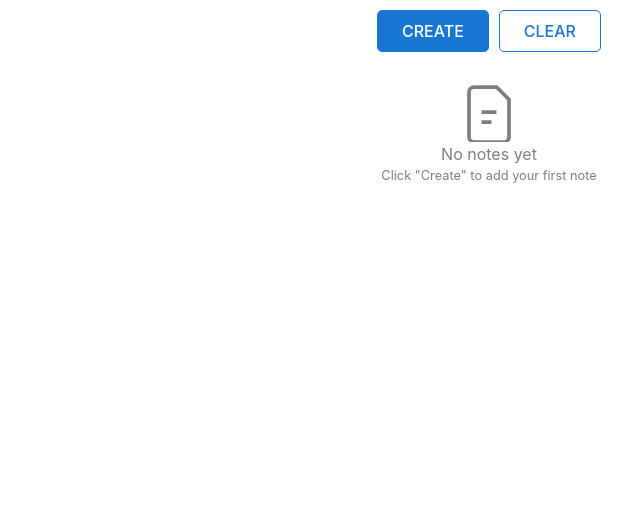
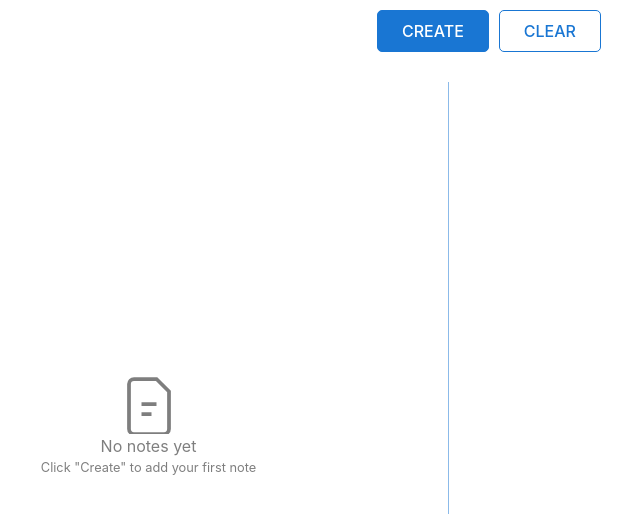
Before and after one commit to Ralchuk/Notes, a React (Vite) app: page / in a window 1280 px wide. Shown: the top 514 px of the page, without its empty margins (151-791 px from the left). Built offline with nearby package versions, Linux system fonts and the light colour scheme.

Commit message:
Working on dz7

```diff
--- a/src/app/App.tsx
+++ b/src/app/App.tsx
@@ -1,4 +1,5 @@
 import Note from '@/entities/note/note';
+
 
 
 function App() {
--- /dev/null
+++ b/src/app/trainy.tsx
@@ -0,0 +1,10 @@
+
+const Box = () => {
+    return (
+        <div className="h-full min-h-[300px] bg-blue-200 w-full min-w-300px">
+
+        </div>
+    )
+};
+
+export default Box;
--- a/src/entities/note/note.tsx
+++ b/src/entities/note/note.tsx
@@ -10,8 +10,8 @@ import {
 } from "./model/types";
 import { useEffect, useRef, useReducer } from "react";
 
-const container = "flex flex-col items-center w-full min-h-screen";
-const noteContainer = "flex flex-col  pt-[10px] pb-[30px] gap-[15px] w-fit";
+const container = "flex flex-col items-center w-full  items-center min-h-screen";
+const noteHeader = "flex flex-col  pt-[10px] pb-[30px] gap-[15px]";
 const headerNote = "flex flex-col items-center gap-[15px] w-[350px]";
 const headerNoteBtn = "flex flex-row gap-[10px]";
 const btnCreate =
@@ -21,9 +21,11 @@ const btnClear =
 const formContainer = "flex flex-col gap-[10px] w-full";
 const btnClose =
   "flex self-center uppercase px-6 py-2 text-white bg-[#1976d3] rounded-[5px] font-[Roboto, sans-serif] font-medium w-fit transition-all duration-200 hover:bg-white hover: border-[#1976d3] hover: border-[1px] hover:text-[#1976d3] cursor-pointer";
-const arrContainer = "flex flex-col gap-[20px] px-[20px] w-full";
 
-const StatusWrapper = "flex flex-col   px-[30px] py-[10px] gap-[20px]";
+const noteBody = "flex w-full flex-1"
+const sidebar = "flex flex-col flex-1 gap-[20px] px-[20px] w-full max-w-[600px]  border-r-[1px] border-[#1976d3]/50 mb-[30px]";
+
+const StatusWrapper = "flex flex-col   px-[30px]  gap-[20px]";
 const StatusWrapperItem = "flex flex-col   px-[30px] py-[10px] gap-[10px] ";
 const StatusWrapperTitle = "text-black/50 text-[24px] font-[Roboto, sans-serif] font-normal px-[10px] border-b-[1px]"
 
@@ -41,7 +43,7 @@ const itemNoteTitleCompleted = "text-white text-[32px] font-[Roboto, sans-serif]
 const itemNoteContentCompleted = "text-white text-[16px] font-[Roboto, sans-serif] ";
 const itemNoteDateCompleted = "text-white/50 text-[12px] font-[Roboto, sans-serif] font-bold text-end";
 
-const arrEmpty = "flex flex-col items-center opacity-50";
+const arrEmpty = "flex flex-col items-center justify-center opacity-50 h-full";
 
 // reducer для заметок
 
@@ -334,7 +336,7 @@ export default function Note() {
 
   return (
     <div className={container}>
-      <div className={noteContainer}>
+      <div className={noteHeader}>
         {stateNote.isOpen ? (
           <div className={headerNote}>
             <div className={headerNoteBtn}>
@@ -378,10 +380,10 @@ export default function Note() {
           </div>
         )}
       </div>
-      <div className={arrContainer}>
-
-        {stateNote.note.length !== 0 ? (
-          <div className={StatusWrapper}>
+      <div className={noteBody}>
+        <div className={sidebar}>
+          {stateNote.note.length !== 0 ? (
+            <div className={StatusWrapper}>
              <div className={StatusWrapperItem}>
               <h2 className={StatusWrapperTitle}>In Progress</h2>
               {stateNote.note
@@ -425,8 +427,6 @@ export default function Note() {
               }
             </div>
           </div>
-
-
         ) : (
           <div className={arrEmpty}>
             <svg width="60" height="60" viewBox="0 0 24 24" fill="none">
@@ -453,6 +453,7 @@ export default function Note() {
             status={state.noteItem.status === 'completed'}
           />
         ) : null}
+        </div>
       </div>
     </div>
   );
--- /dev/null
+++ b/src/entities/note/sidebar.tsx
@@ -0,0 +1,130 @@
+import { useContext, createContext, useState} from "react";
+import { type Note } from "./model/types";
+import ContextMenu from "./contextMenu";
+import {type PropContextMenu} from './model/types';
+
+type SidebarContextType = {
+    notes: Note[];
+    onContextMenu: (e: React.MouseEvent, item: Note) => void;
+    showTitle: string;
+    setShowTitle: (value: string) => void;
+    onEditNote: () => void;
+    onDeleteNote: (item: Note) => void;
+
+};
+
+const SidebarContext = createContext<SidebarContextType | null>(null);
+
+const SidebarComponent = ({SidebarProp, children}: {SidebarProp: SidebarContextType, children: React.ReactNode} ) => {
+        const [showTitle, setShowTitle] = useState('');
+    return (
+        <SidebarContext.Provider value={{...SidebarProp, showTitle, setShowTitle}}>
+            {children}
+        </SidebarContext.Provider>
+    );
+};
+
+const SidebarFilterGroup = () => {
+    const context = useContext(SidebarContext);
+    if(context === null)return;
+    const {showTitle, setShowTitle} = context;
+    return (
+        <div>
+            <div>
+                <input
+                    type="text"
+                    id="inputfiltrTitle"
+                    value={showTitle}
+                    onChange={(e) => setShowTitle(e.target.value)} />
+                <label htmlFor="inputfiltrTitle">Title</label>
+                <input type="text" id="inputfiltrContent" />
+                <label htmlFor="inputfiltrContent">Content</label>
+            </div>
+            <div class="btn-group" role="group" aria-label="Basic checkbox toggle button group">
+                <input type="checkbox" class="btn-check" id="btncheck1" autocomplete="off" />
+                <label class="btn btn-outline-primary" for="btncheck1">Checkbox 1</label>
+
+                <input type="checkbox" class="btn-check" id="btncheck2" autocomplete="off" />
+                <label class="btn btn-outline-primary" for="btncheck2">Checkbox 2</label>
+
+                <input type="checkbox" class="btn-check" id="btncheck3" autocomplete="off" />
+                <label class="btn btn-outline-primary" for="btncheck3">Checkbox 3</label>
+            </div>
+
+        </div>
+    );
+};
+
+const SidebarList = () => {
+    const context = useContext(SidebarContext);
+    if(context == null) return;
+    const{notes, onContextMenu, showTitle, setShowTitle} = context;
+    return (
+        <div className={sidebar}>
+            {notes.length !== 0 ? (
+            <div className={StatusWrapper}>
+                <div className={StatusWrapperItem}>
+                <h2 className={StatusWrapperTitle}>In Progress</h2>
+                {notes
+                .filter(n => n.status === 'inprogress')
+                .map((item) => (
+                <div
+                    className={itemNote}
+                    key={item.id}
+                    onContextMenu={(e) => onContextMenu(e, item)}
+                >
+                    <div className={itemNoteHeader}>
+                    <h1 className={itemNoteTitle}>{item.title}</h1>
+                    <h2 className={itemNoteContent}>{item.content}</h2>
+                    </div>
+                    <h3 className={itemNoteDate}>
+                    {item.createdAt.toLocaleString()}
+                    </h3>
+                </div>
+                ))
+                }
+            </div>
+            <div className={StatusWrapperItem}>
+                <h2 className={StatusWrapperTitle}>Completed</h2>
+                {notes
+                .filter(n => n.status === 'completed')
+                .map((item) => (
+                <div
+                    className={itemNoteCompleted}
+                    key={item.id}
+                    onContextMenu={(e) => onContextMenu(e, item)}
+                >
+                    <div className={itemNoteHeaderCompleted}>
+                    <h1 className={itemNoteTitleCompleted}>{item.title}</h1>
+                    <h2 className={itemNoteContentCompleted}>{item.content}</h2>
+                    </div>
+                    <h3 className={itemNoteDateCompleted}>
+                    {item.createdAt.toLocaleString()}
+                    </h3>
+                </div>
+                ))
+                }
+            </div>
+            </div>
+            ) : (
+            <div className={arrEmpty}>
+                <svg width="60" height="60" viewBox="0 0 24 24" fill="none">
+                    <path
+                    d="M6 2h9l5 5v15a2 2 0 0 1-2 2H6a2 2 0 0 1-2-2V4a2 2 0 0 1 2-2z"
+                    stroke="black"
+                    strokeWidth="1.5"
+                    />
+                    <path d="M9 12h6M9 16h4" stroke="black" strokeWidth="1.5" />
+                </svg>
+                <p>No notes yet</p>
+                <small>Click "Create" to add your first note</small>
+            </div>
+        )}
+        </div>
+
+    );
+};
+
+
+
+export default Sidebar;
```
